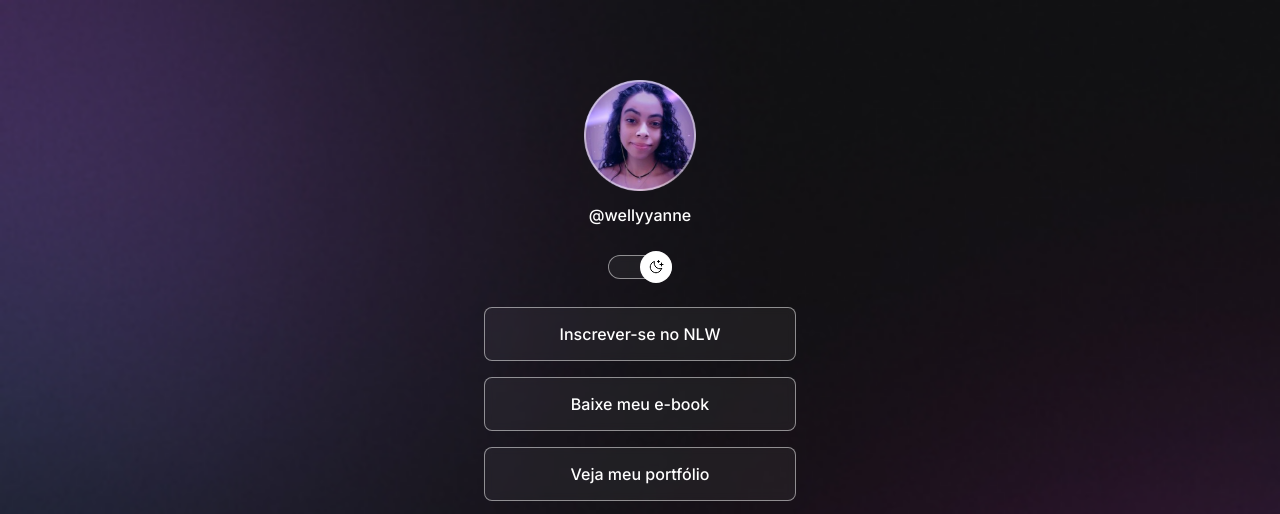
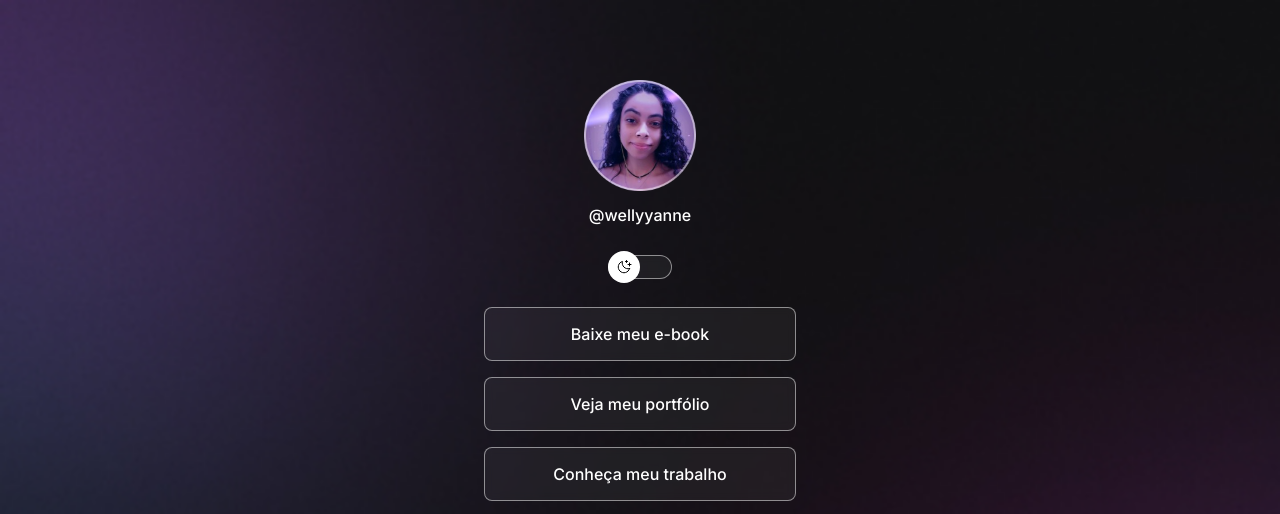
Before and after one commit to WellyYanne/Projeto-CSS-JS, a plain HTML site: page index.html in a window 1280 px wide. Shown: the top 514 px of the page. Drawn offline with nearby package versions, Linux system fonts and the light colour scheme.

Commit message:
Ajuste no botão

```diff
--- a/index.html
+++ b/index.html
@@ -1,5 +1,5 @@
 <!DOCTYPE html>
-<html lang="pt-br"  class="">
+<html lang="pt-br"  >
   <head>
     <link rel="preconnect" href="https://fonts.googleapis.com" />
     <link rel="preconnect" href="https://fonts.gstatic.com" crossorigin />
@@ -28,9 +28,6 @@
       </div>
       <ul>
         <li>
-          <a href="#">Inscrever-se no NLW</a>
-        </li>
-        <li>
           <a href="#">Baixe meu e-book</a>
         </li>
         <li>
@@ -39,7 +36,7 @@
           >
         </li>
         <li>
-          <a href="#" target="_blank">Conheça o Explorer</a>
+          <a href="#" target="_blank">Conheça meu trabalho</a>
         </li>
       </ul>
       <div id="social-links">
--- a/script.js
+++ b/script.js
@@ -1,14 +1,14 @@
 function toggleMode() {
   const html = document.documentElement
-  html.classList.toggle('light')
+  html.classList.toggle("light")
 
   //pegar o img
   const img = document.querySelector("#profile img")
 
 //substituir a img
-if(html.classList.contains('light')){
+if (html.classList.contains("light")){
   img.setAttribute("src", "./assets/Avatar2.png")
-}else{
+} else {
  img.setAttribute("src", "./assets/avatarzinho.png")
 }
 
--- a/style.css
+++ b/style.css
@@ -30,6 +30,7 @@ body {
   background-size: cover;*/
   /*pode ser usada as duas formas a mais resumida, ou seja, todos os comandos em uma unica linha ou colocar um por linha.*/
   background: var(--bg-url) no-repeat top center/cover;
+  height: 100vh;
 }
 body * {
   font-family: "Inter", sans-serif;
@@ -38,8 +39,9 @@ body * {
 
 #container {
   width: 360px;
+  max-width: 588px;
   /*border: 1px solid red;*/
-  margin: 56px auto;
+  margin: 56px auto 0px;
   padding: 0 24px;
 }
 
@@ -70,13 +72,13 @@ body * {
   background: white var(--switch-bg-url) no-repeat center;
   border: 0;
   border-radius: 50%;
-
   position: absolute;
   top: 50%;
-  right: 0;
+  left: 0;
   z-index: 1;
   transform: translateY(-50%);
 }
+
 .light #switch button {
   right: 0;
   left: initial;
```
